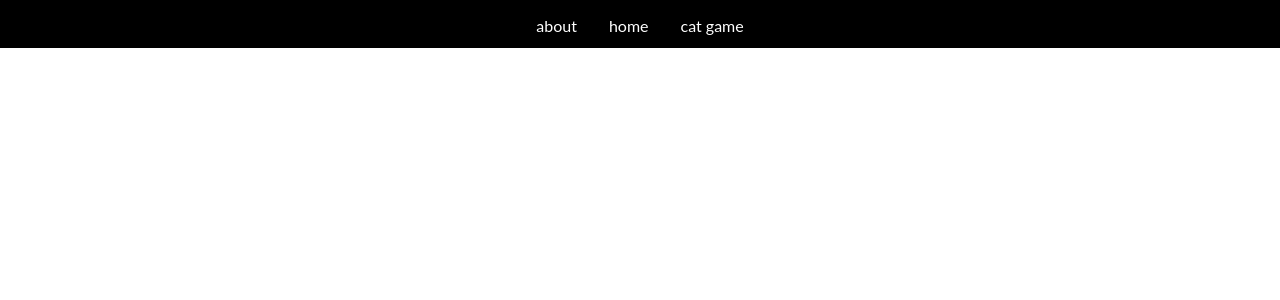
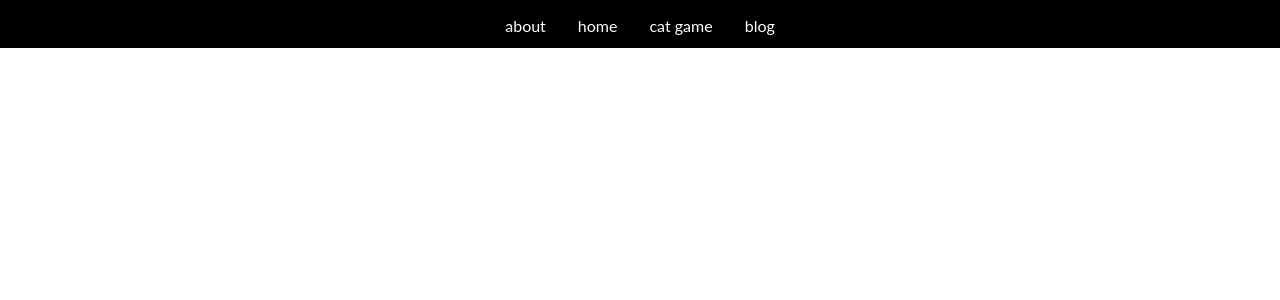
Before and after one commit to animate-object/alex-prinsen-dot-com, a React app: page /#/blog/1 in a window 1280 px wide. Shown: the top 300 px of the page. Built offline with nearby package versions, Linux system fonts and the light colour scheme; the HTML template or start-up script is replaced by a standard one.

Commit message:
blog component renders

```diff
--- a/src/components/app/App.jsx
+++ b/src/components/app/App.jsx
@@ -3,6 +3,7 @@ import ReactDOM from 'react-dom';
 import Splash from '../splash/Splash.jsx';
 import Maggie from '../maggie/Maggie.jsx';
 import About from '../about/About.jsx';
+import { Blog } from '../blog/Blog.jsx';
 import './App.css';
 import { HashRouter, Route, Switch } from 'react-router-dom';
 
@@ -15,6 +16,7 @@ export default class App extends React.Component {
                     <Route exact path='/maggie' component={Maggie} />
                     <Route exact path='/' component={Splash} />
                     <Route exact path='/about' component={About} />
+                    <Route exact path='/blog' component={Blog} />
                 </Switch>
             </main>
         )
--- /dev/null
+++ b/src/components/blog/Blog.jsx
@@ -0,0 +1,10 @@
+import React from 'react';
+import { PostList } from './PostList';
+
+export const Blog = () => {
+    return (
+        <div>
+            <PostList />
+        </div>
+    )
+}
--- a/src/components/globalNav/GlobalNav.jsx
+++ b/src/components/globalNav/GlobalNav.jsx
@@ -12,6 +12,7 @@ export default class GlobalNav extends React.Component {
                         <li><Link to='/about'>about</Link></li>
                         <li><Link to='/'>home</Link></li>
                         <li><Link to='/maggie'>cat game</Link></li>
+                        <li><Link to='/blog'>blog</Link></li>
                     </ul>
                 </nav>
             </header>
```
